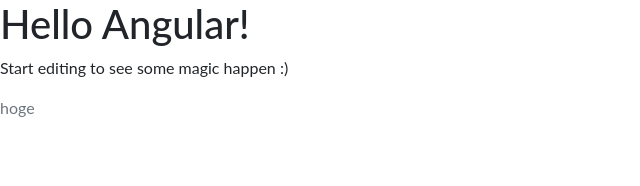
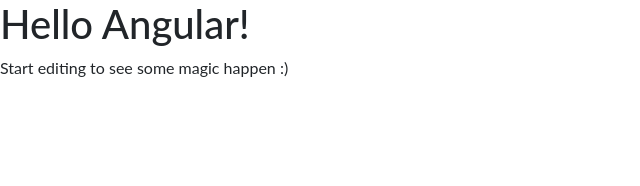
Before and after one commit to jp-t-o-recruit/job-performance-pre, an Angular app: page / in a window 1280 px wide. Shown: the top 186 px of the page, without its empty margins (0-640 px from the left). Built offline with nearby package versions, Linux system fonts and the light colour scheme.

Commit message:
1 file modified

```diff
--- a/src/app/app.component.html
+++ b/src/app/app.component.html
@@ -2,5 +2,3 @@
 <p>
   Start editing to see some magic happen :)
 </p>
-
-<p class="text-muted">hoge</p>
```
